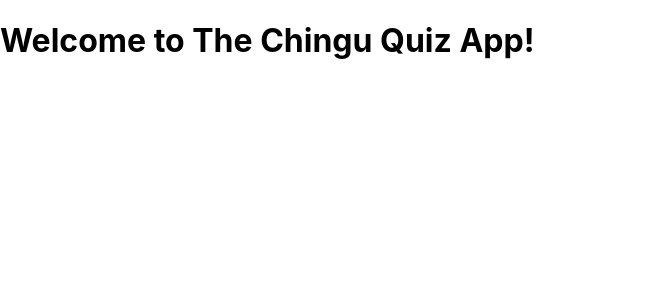
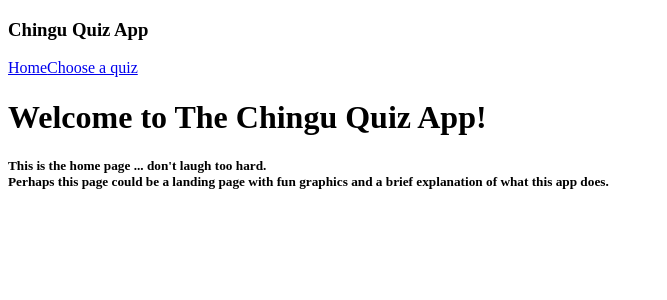
Before and after one commit to chingu-voyages/moonshot-chingu-quiz, a Next.js app in the folder client/: page / in a window 1280 px wide. Shown: the top 300 px of the page, without its empty margins (0-667 px from the left). Built offline with nearby package versions, Linux system fonts and the light colour scheme.

Commit message:
Added basic structure and example pages

```diff
--- /dev/null
+++ b/client/components/header/Header.js
@@ -0,0 +1,26 @@
+import Head from "next/head";
+import Link from "next/link";
+
+export default function Header({ children }) {
+  return (
+    <div>
+      <Head>
+        <title>Chingu Quiz App</title>
+      </Head>
+
+      <header>
+        <h3>Chingu Quiz App</h3>
+        <nav>
+          <Link href="/">
+            <a>Home</a>
+          </Link>
+          <Link href="/quizzes">
+            <a>Choose a quiz</a>
+          </Link>
+        </nav>
+      </header>
+
+      <main>{children}</main>
+    </div>
+  );
+}
--- a/client/pages/_app.js
+++ b/client/pages/_app.js
@@ -1,7 +1,15 @@
-import "../styles/globals.css";
+/*
+  This file allows us to add things like a header that will appear on every page.
+*/
 
 function MyApp({ Component, pageProps }) {
-  return <Component {...pageProps} />;
+  const Header = Component.Header ? Component.Header : React.Fragment;
+
+  return (
+    <Header>
+      <Component {...pageProps} />
+    </Header>
+  );
 }
 
 export default MyApp;
--- a/client/pages/index.js
+++ b/client/pages/index.js
@@ -1,15 +1,21 @@
-import Head from "next/head";
+/*
+  This file is the landing page
+*/
+
+import Header from "../components/header/Header.js";
 
 export default function Home() {
   return (
-    <div>
-      <Head>
-        <title>Chingu Quiz App</title>
-      </Head>
-
-      <main>
-        <h1>Welcome to The Chingu Quiz App!</h1>
-      </main>
-    </div>
+    <>
+      <h1>Welcome to The Chingu Quiz App!</h1>
+      <h5>
+        This is the home page ... don't laugh too hard. <br />
+        Perhaps this page could be a landing page with fun graphics and a brief
+        explanation of what this app does.
+      </h5>
+    </>
   );
 }
+
+//Tells NextJS this page should use the Header setup in '_app'
+Home.Header = Header;
```
Also changed, not shown: client/pages/quizzes.js (added, +17 -0 lines).
